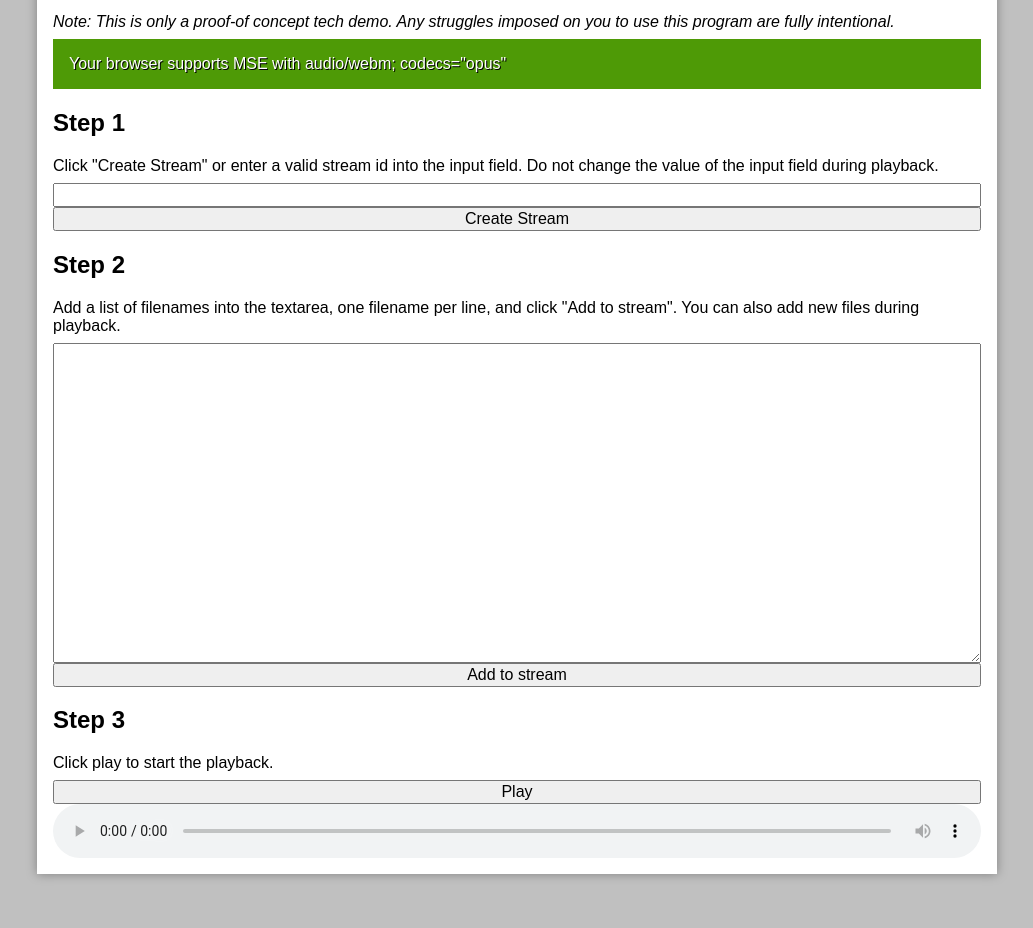
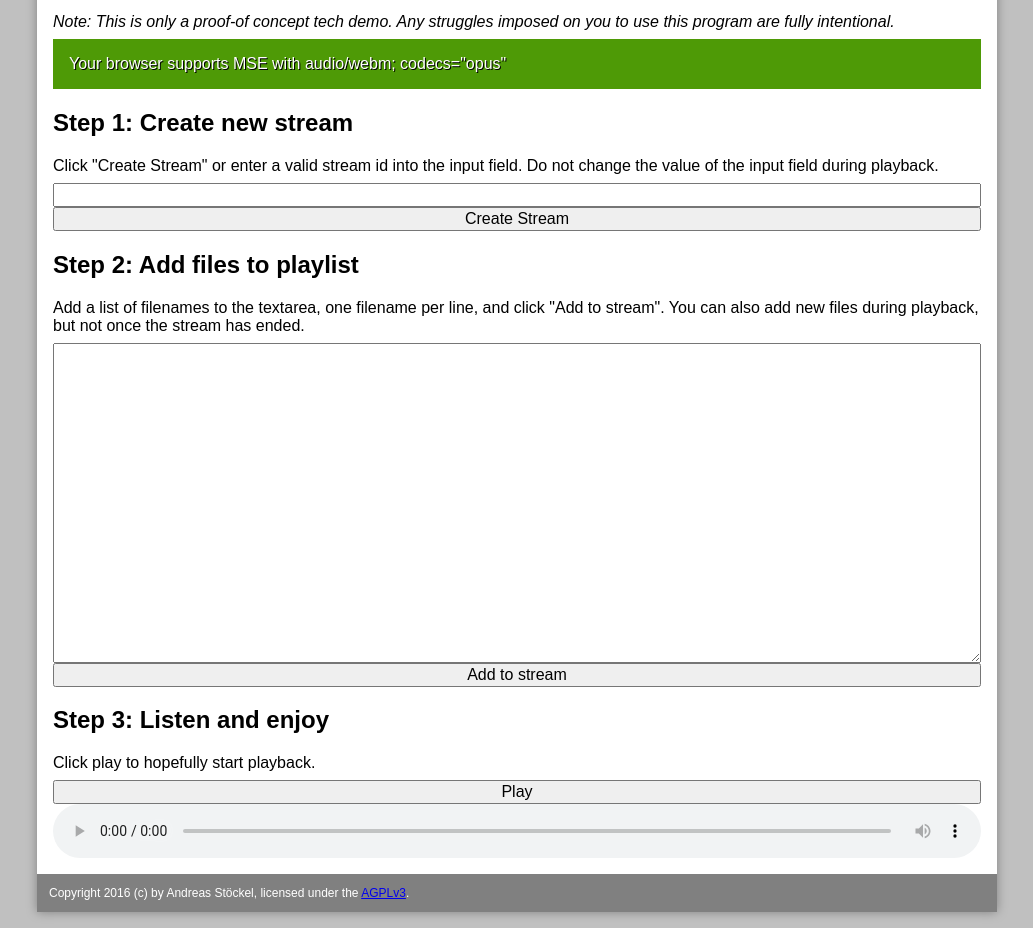
Before and after one commit to astoeckel/http_audio_server, a plain HTML site: page static/index.html in a window 1280 px wide. Shown: the part 131-1059 px from the top of the page, without its empty margins (123-1156 px from the left). Before the commit the page ends 1021 px from the top, so only its background shows below. Drawn offline with Linux system fonts and the light colour scheme.

Commit message:
Add README.md, improve UI

```diff
--- a/static/index.html
+++ b/static/index.html
@@ -18,6 +18,13 @@
 			header {
 				background-color: #204a87;
 				color: #ffffff;
+				padding: 1em;
+			}
+
+			footer {
+				background-color: gray;
+				color: white;
+				font-size: 9pt;
 				padding: 1em;
 			}
 
@@ -62,19 +69,22 @@
 		<main>
 			<em>Note: This is only a proof-of concept tech demo. Any struggles imposed on you to use this program are fully intentional.</em>
 			<div id="compat">Please enable JavaScript!</div>
-			<h2>Step 1</h2>
+			<h2>Step 1: Create new stream</h2>
 			<div>Click "Create Stream" or enter a valid stream id into the input field. Do not change the value of the input field during playback.</div>
 			<input type="text" id="stream_id"/><button id="create">Create Stream</button>
 
-			<h2>Step 2</h2>
-			<div>Add a list of filenames into the textarea, one filename per line, and click "Add to stream". You can also add new files during playback.</div>
+			<h2>Step 2: Add files to playlist</h2>
+			<div>Add a list of filenames to the textarea, one filename per line, and click "Add to stream". You can also add new files during playback, but not once the stream has ended.</div>
 			<textarea id="filenames"></textarea><button id="add">Add to stream</button>
 
-			<h2>Step 3</h2>
-			<div>Click play to start the playback.</div>
+			<h2>Step 3: Listen and enjoy</h2>
+			<div>Click play to hopefully start playback.</div>
 			<button id="play">Play</button>
 			<audio controls preload="none"></audio>
 		</main>
+		<footer>
+		Copyright 2016 (c) by Andreas Stöckel, licensed under the <a href="https://www.gnu.org/licenses/agpl-3.0">AGPLv3</a>.
+		</footer>
 		<script type="text/javascript">
 "use strict";
 
```
Also changed, not shown: 1 other file.
